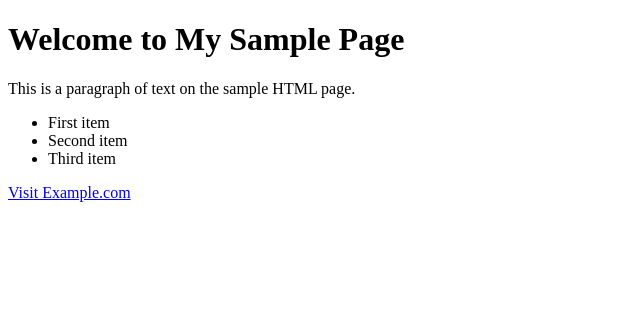
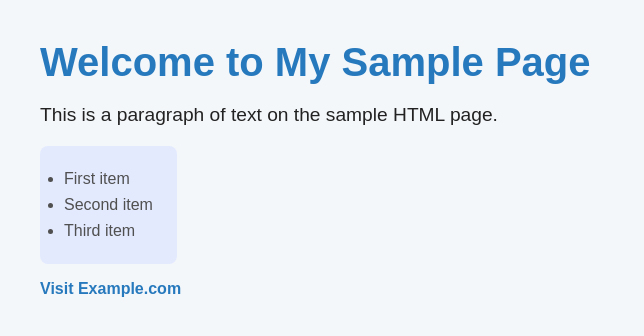
Before and after one commit to Jayaprakash8754/practice, a plain HTML site: page html_1.html in a window 1280 px wide. Shown: the whole page, without its empty margins (0-644 px from the left). Drawn offline with Linux system fonts and the light colour scheme.

Commit message:
this the modified version _1 file

```diff
--- a/html_1.html
+++ b/html_1.html
@@ -4,6 +4,44 @@
     <meta charset="UTF-8" />
     <meta name="viewport" content="width=device-width, initial-scale=1.0" />
     <title>Sample HTML Page</title>
+    <style>
+        body {
+            background-color: #f4f7fa;
+            font-family: Arial, Helvetica, sans-serif;
+            color: #222;
+            margin: 40px;
+        }
+        h1 {
+            color: #2779bd;
+            font-size: 2.5em;
+            margin-bottom: 16px;
+        }
+        p {
+            font-size: 1.2em;
+            margin-bottom: 20px;
+        }
+        ul {
+            background: #e3eafe;
+            padding: 16px 24px;
+            border-radius: 8px;
+            width: fit-content;
+        }
+        ul li {
+            font-size: 1em;
+            margin: 8px 0;
+            color: #505050;
+        }
+        a {
+            color: #2779bd;
+            text-decoration: none;
+            font-weight: bold;
+            transition: color 0.2s;
+        }
+        a:hover {
+            color: #184262;
+            text-decoration: underline;
+        }
+    </style>
 </head>
 <body>
     <h1>Welcome to My Sample Page</h1>
```
